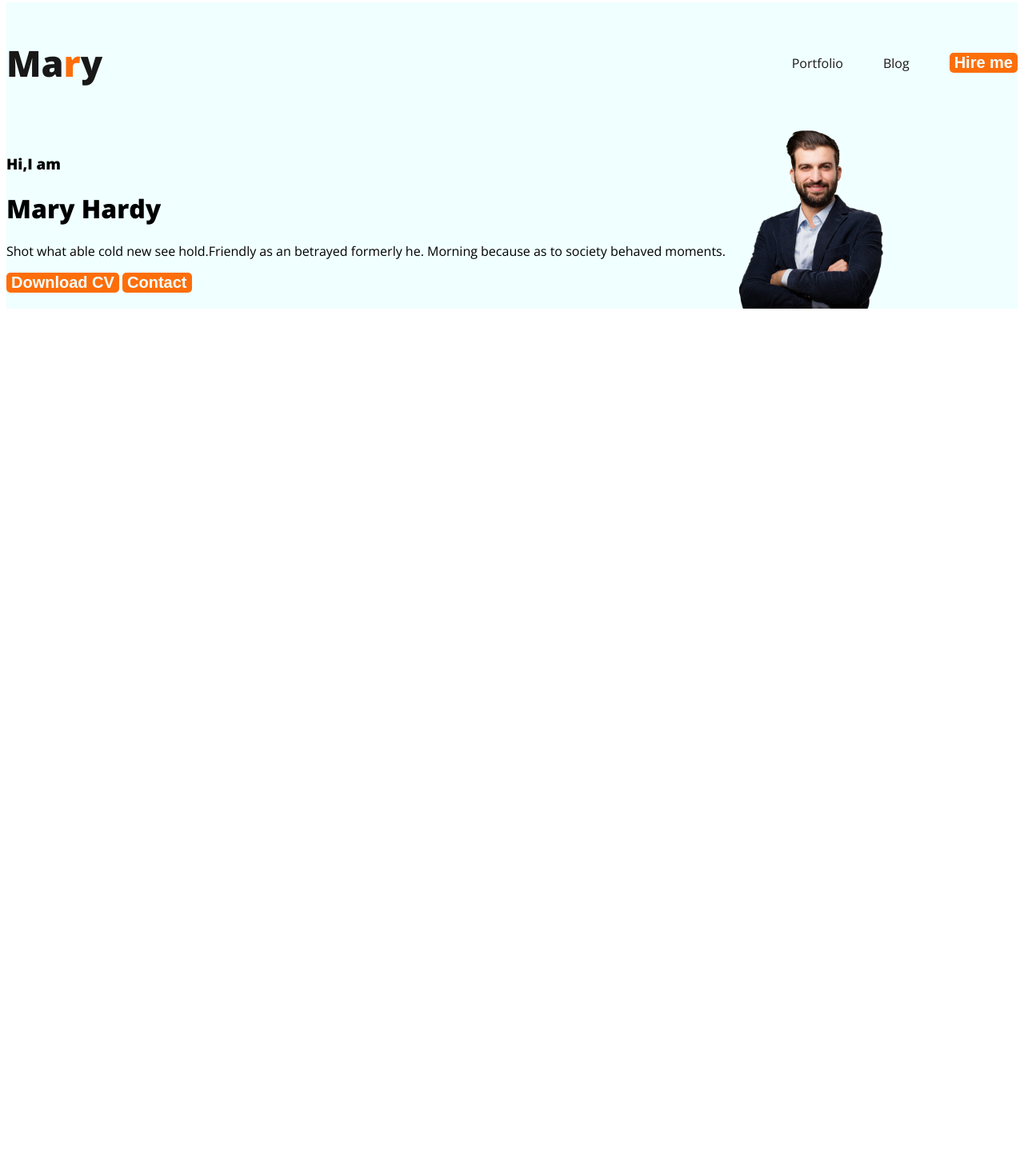
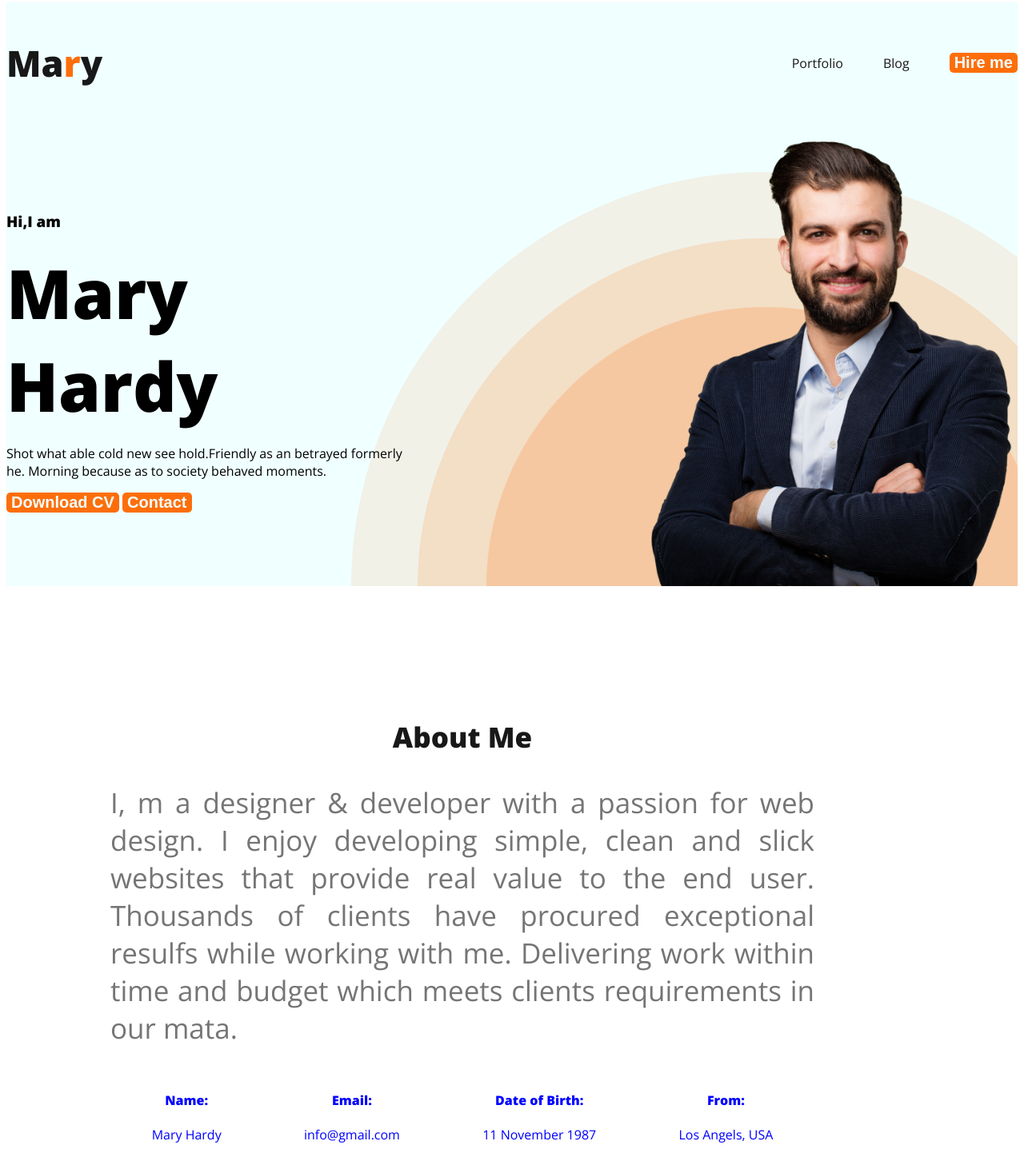
Before and after one commit to Nasrinrumkey/web-developer-portfolio, a plain HTML site: page index.html in a window 1280 px wide. Shown: the part 5-1472 px from the top of the page at 80% size. Before the commit the page ends 800 px from the top, so only its background shows below. Drawn offline with nearby package versions, Linux system fonts and the light colour scheme.

Commit message:
added about

```diff
--- a/index.html
+++ b/index.html
@@ -27,14 +27,43 @@
             <div class="banner-content">
                 <h3 class="banner-greetings">Hi,I am</h3>
                 <h1 class="banner-title">Mary Hardy</h1>
-                <p>Shot what able cold new see hold.Friendly as an betrayed formerly he. Morning because as to society behaved moments.</p>
+                <p class="banner-discription">Shot what able cold new see hold.Friendly as an betrayed formerly he. Morning because as to society behaved moments.</p>
                 <button class="btn-primary">Download CV</button>
                 <button class="btn-primary">Contact</button>
             </div>
             <img class="profile-pic" src="images/hardy.png" alt="">
         </div>
     </header>
-    <main></main>
+    <main>
+        <section class="about">
+            <h3 class="section-title">About Me</h3>
+            <p class="section-discription">
+                I, m a designer & developer with a passion for web design. I enjoy developing simple, clean and slick websites that provide real value to the end user. Thousands of clients have procured exceptional resulfs while working with me. Delivering work within time and budget which meets clients requirements in our mata.</p>
+
+        <div class="about-info-container">
+            <!-- .about-info*4>h4.info-title=p.info-description -->
+
+            <div class="about-info">
+                <h4 class="info-title">Name:</h4>
+                    <p class="info-description">Mary Hardy</p>
+            </div>
+            <div class="about-info">
+                <h4 class="info-title">Email:</h4>
+                    <p class="info-description">info@gmail.com</p>
+            </div>
+            <div class="about-info">
+                <h4 class="info-title">Date of Birth:</h4>
+                    <p class="info-description">11 November 1987</p>
+            </div>
+            <div class="about-info">
+                <h4 class="info-title">From:</h4>
+                    <p class="info-description">Los Angels, USA</p>
+            </div>
+
+            </div>
+
+        </section>
+    </main>
     <footer></footer>
 </body>
 </html>
--- a/styles/portfolio.css
+++ b/styles/portfolio.css
@@ -2,6 +2,17 @@
 body{
     font-family: 'Open Sans', sans-serif;}
 /* nav related styles */
+.section-title{
+    color: #181818;
+    text-align: center;
+    font-size:35px ;
+    font-weight: 700;
+}
+.section-discription{
+    color: #757575;
+    font-size:35px ;
+    text-align: justify;
+}
 nav{
     display: flex;
 }
@@ -47,12 +58,57 @@ nav{
 /* header related styles*/
 .header{
     background-color: azure;
+    background-image:url(../images/header_bg.png) ;
+    /* if the image is one level up then use ../ */
+    background-repeat:no-repeat ;
+    background-position:bottom right;
 }
 .banner{
-    padding:30px,30px,30px,150px ;
+    padding:30px,30px,150px ;
     display: flex;
-    align-items: center;
+    align-items:center;
+    justify-content:space-between
 }
 .banner .profile-pic{
-    width: 200px;
+    width: 500px;
 }
+.banner-content{
+    max-width:500px ;
+}
+.banner-greeting{
+    font-size:45px ;
+    color: #474747;
+}
+.banner-title{
+    font-size:85px ;
+    font-weight:700 ;
+    margin-top:5px ;
+    margin-bottom:10px;
+
+
+}
+.banner-discription{
+
+}
+
+
+/* main section styles */
+main{
+    max-width:1140px ;
+    margin: 0,auto;
+}
+/* about section styles */
+.about{
+    padding: 130px;
+    border-radius:10px ;
+    color:blue;
+    margin-top:130px,0 ;
+    margin-bottom: ;
+}
+.about-info-container{
+    display: flex;
+    justify-content: space-around;
+}
+.about-info{
+    text-align: center;
+}
```
